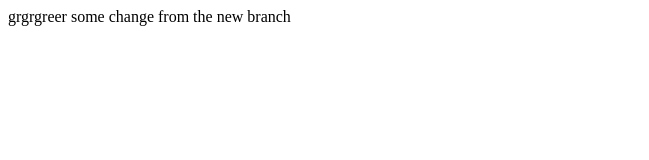
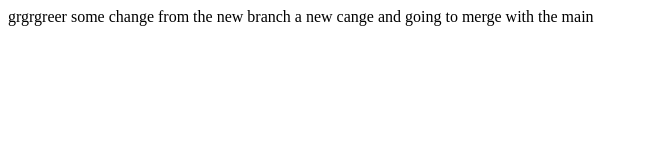
Before and after one commit to Kavishka-santhush/git, a plain HTML site: page index.html in a window 1280 px wide. Shown: the whole page, without its empty margins (0-649 px from the left). Drawn offline with Linux system fonts and the light colour scheme.

Commit message:
Update index.html
change and going to merge with the main

```diff
--- a/index.html
+++ b/index.html
@@ -9,5 +9,7 @@
     grgrgreer
 
     some change from the new branch
+
+    a new cange and going to  merge with the main
 </body>
 </html>
```
